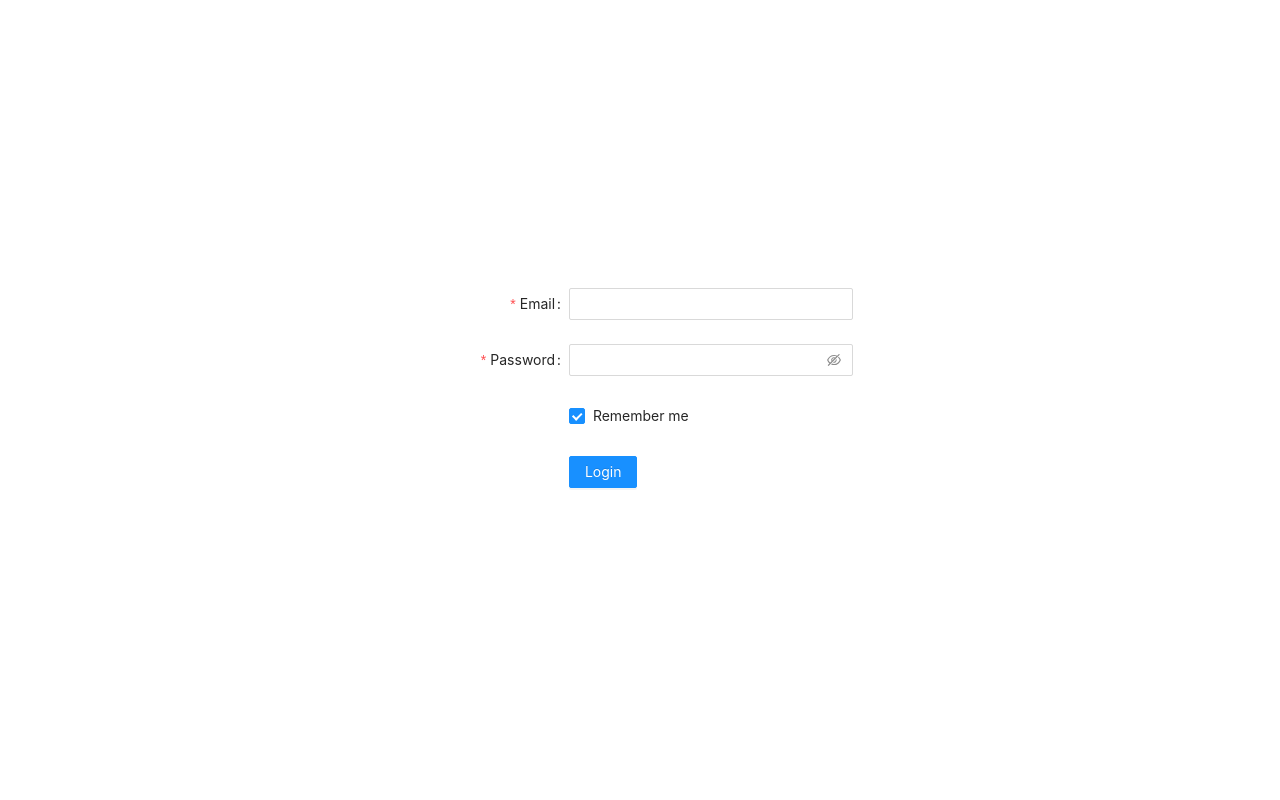
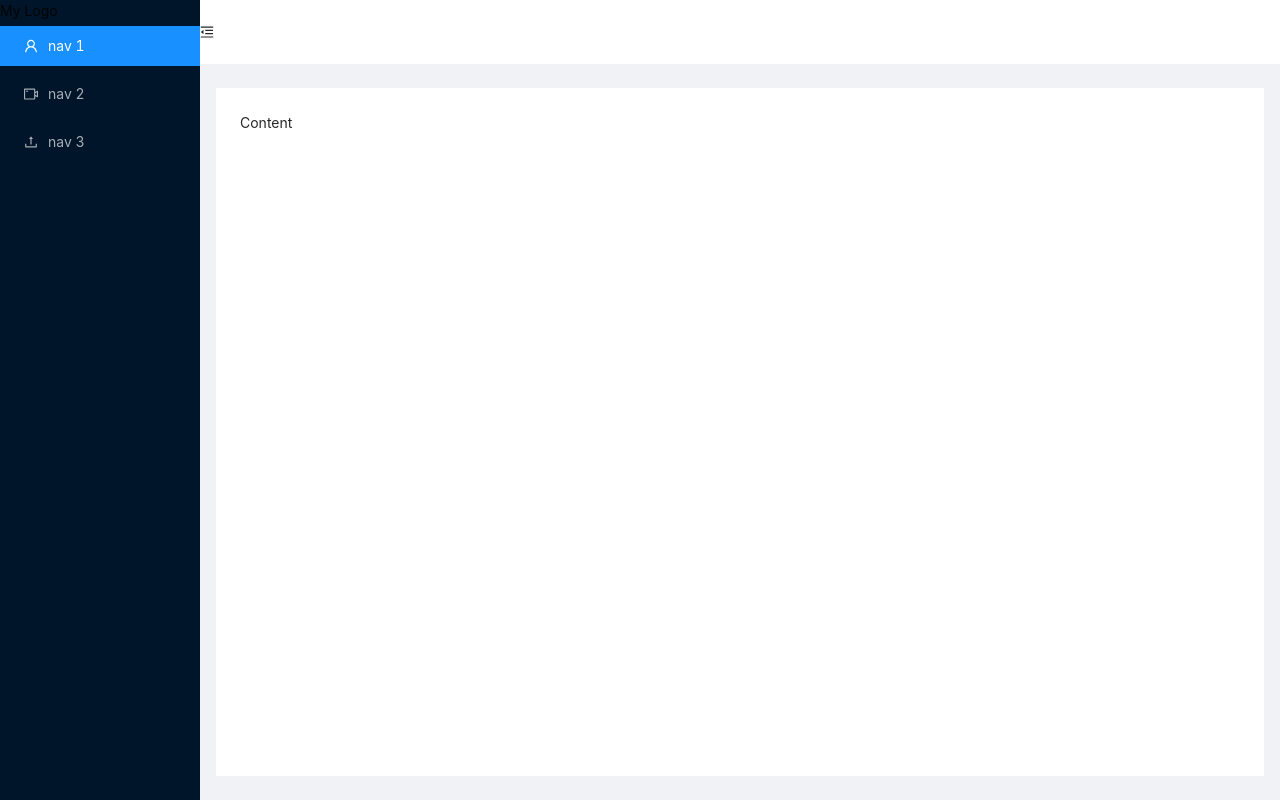
Before and after one commit to iamyusuf/crm, a React (Create React App) app: page / in a window 1280 px wide. Built offline with nearby package versions, Linux system fonts and the light colour scheme.

Commit message:
create basic layout

```diff
--- /dev/null
+++ b/src/App.css
@@ -0,0 +1,21 @@
+#components-layout-demo-custom-trigger .trigger {
+  font-size: 18px;
+  line-height: 64px;
+  padding: 0 24px;
+  cursor: pointer;
+  transition: color 0.3s;
+}
+
+#components-layout-demo-custom-trigger .trigger:hover {
+  color: #1890ff;
+}
+
+#components-layout-demo-custom-trigger .logo {
+  height: 32px;
+  background: rgba(255, 255, 255, 0.2);
+  margin: 16px;
+}
+
+.site-layout .site-layout-background {
+  background: #fff;
+}
--- /dev/null
+++ b/src/App.js
@@ -0,0 +1,60 @@
+import React, { useState } from "react";
+import { Layout, Menu } from "antd";
+import {
+  MenuUnfoldOutlined,
+  MenuFoldOutlined,
+  UserOutlined,
+  VideoCameraOutlined,
+  UploadOutlined,
+} from "@ant-design/icons";
+import "./App.css";
+
+const { Header, Sider, Content } = Layout;
+
+function App() {
+  const [collapsed, setCollapsed] = useState(false);
+  const toggle = () => {
+    setCollapsed(!collapsed);
+  };
+  return (
+    <Layout style={{ height: "100vh" }}>
+      <Sider trigger={null} collapsible collapsed={collapsed}>
+        <div className="logo">My Logo</div>
+        <Menu theme="dark" mode="inline" defaultSelectedKeys={["1"]}>
+          <Menu.Item key="1" icon={<UserOutlined />}>
+            nav 1
+          </Menu.Item>
+          <Menu.Item key="2" icon={<VideoCameraOutlined />}>
+            nav 2
+          </Menu.Item>
+          <Menu.Item key="3" icon={<UploadOutlined />}>
+            nav 3
+          </Menu.Item>
+        </Menu>
+      </Sider>
+      <Layout className="site-layout">
+        <Header className="site-layout-background" style={{ padding: 0 }}>
+          {React.createElement(
+            collapsed ? MenuUnfoldOutlined : MenuFoldOutlined,
+            {
+              className: "trigger",
+              onClick: toggle,
+            }
+          )}
+        </Header>
+        <Content
+          className="site-layout-background"
+          style={{
+            margin: "24px 16px",
+            padding: 24,
+            minHeight: 280,
+          }}
+        >
+          Content
+        </Content>
+      </Layout>
+    </Layout>
+  );
+}
+
+export default App;
--- a/src/index.js
+++ b/src/index.js
@@ -1,10 +1,12 @@
 import React from "react";
 import ReactDOM from "react-dom";
 import "antd/dist/antd.css";
-import LoginPage from "./pages/auth/LoginPage";
+// import LoginPage from "./pages/auth/LoginPage";
+// import MyFormPage from "./pages/MyFormPage";
+import App from "./App";
 import * as serviceWorker from "./serviceWorker";
 
-ReactDOM.render(<LoginPage />, document.getElementById("root"));
+ReactDOM.render(<App />, document.getElementById("root"));
 
 // If you want your app to work offline and load faster, you can change
 // unregister() to register() below. Note this comes with some pitfalls.
```
Also changed, not shown: src/pages/MyFormPage.js (added, +44 -0 lines).
